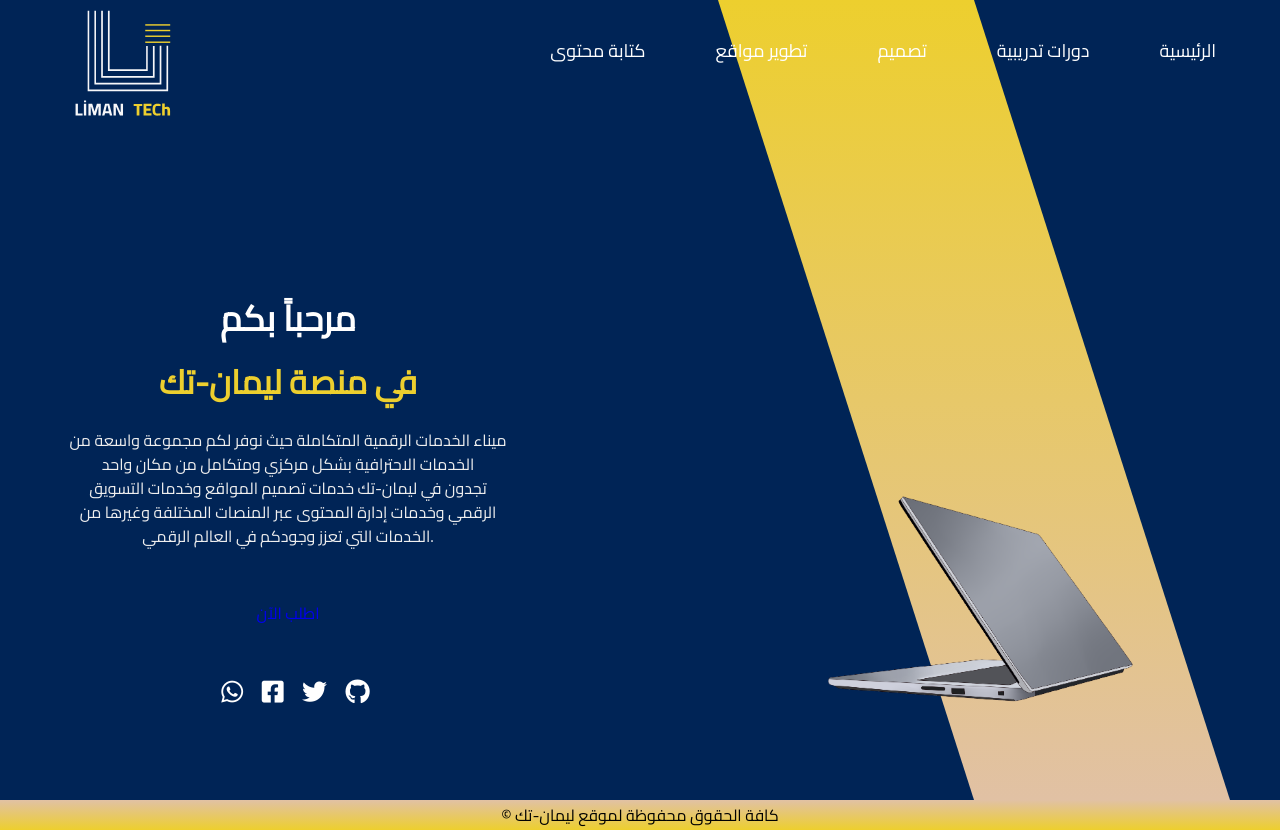
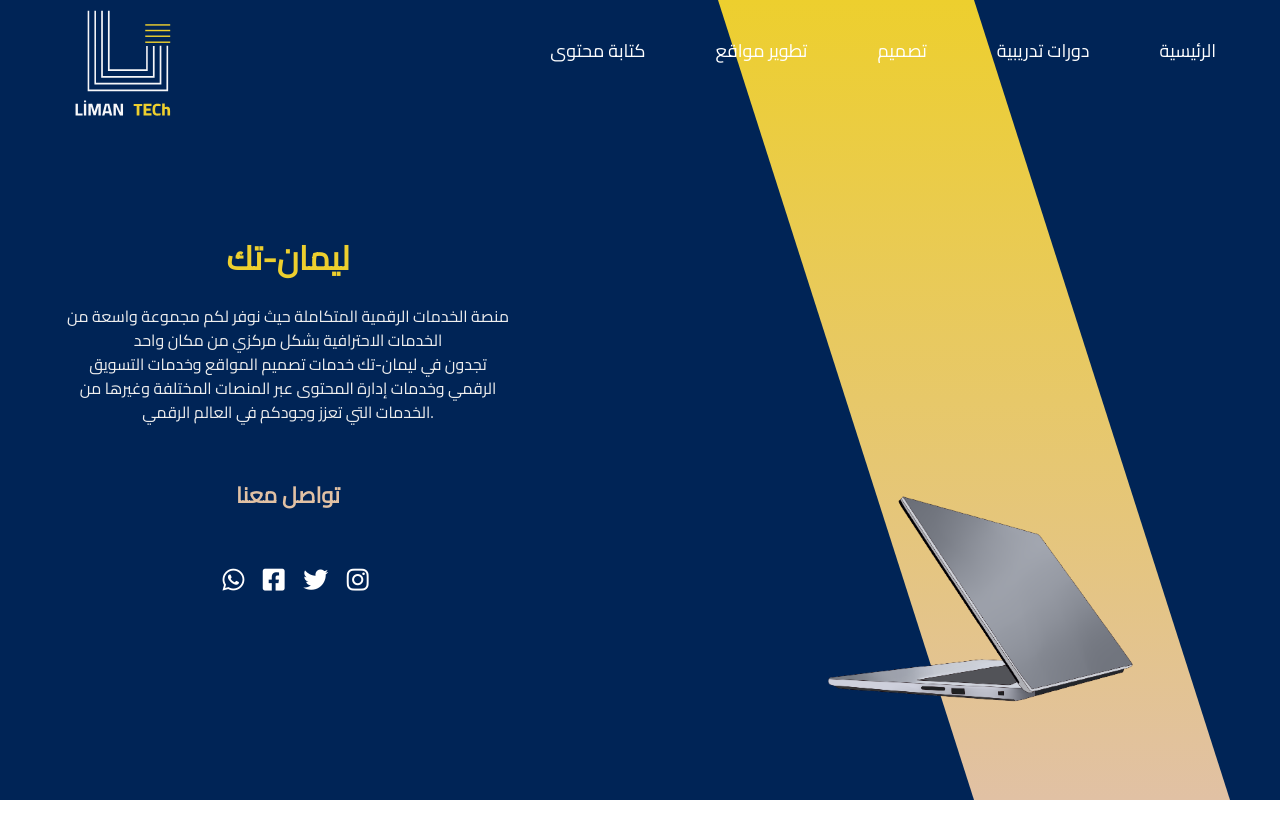
Before and after one commit to engsaleh/limantech, a plain HTML site: page index.html in a window 1280 px wide. After the commit the page ends 800 px from the top, so only its background shows below. Drawn offline with Linux system fonts and the light colour scheme.

Commit message:
Update index.html

```diff
--- a/index.html
+++ b/index.html
@@ -38,17 +38,17 @@
 
       <div class="content">
         <div class="div-text">
-          <h3>مرحباً بكم</h3>
-          <h1>في منصة  <b> ليمان-تك</b></h1>
+          <br>
+          <h1> ليمان-تك </h1>
           <p>
-          ميناء الخدمات الرقمية المتكاملة حيث نوفر لكم مجموعة واسعة من الخدمات الاحترافية بشكل مركزي ومتكامل من مكان واحد <br> تجدون في ليمان-تك خدمات تصميم المواقع وخدمات التسويق الرقمي وخدمات إدارة المحتوى عبر المنصات المختلفة وغيرها من الخدمات التي تعزز وجودكم في العالم الرقمي.
+          منصة الخدمات الرقمية المتكاملة حيث نوفر لكم مجموعة واسعة من الخدمات الاحترافية بشكل مركزي من مكان واحد <br> تجدون في ليمان-تك خدمات تصميم المواقع وخدمات التسويق الرقمي وخدمات إدارة المحتوى عبر المنصات المختلفة وغيرها من الخدمات التي تعزز وجودكم في العالم الرقمي.
           </p>
-          <a href="#" class="btn">اطلب الآن</a>
+          <h2> تواصل معنا</h2>
           <div class="soc-links">
             <a href="https://wa.me/905511830140"><i class="fa-brands fa-whatsapp"></i></a>
             <a href="https://www.facebook.com/liman2tech/"><i class="fa-brands fa-square-facebook"></i></a>
             <a href="#"><i class="fa-brands fa-twitter"></i></a>
-            <a href="https://github.com/engsaleh"><i class="fa-brands fa-github"></i></a>
+            <a href="#"><i class="fa-brands fa-instagram"></i></a>
           </div>
         </div>
 
@@ -58,8 +58,5 @@
       </div>
     </div>
   </div>
-  <footer>
-    <p>&copy; كافة الحقوق محفوظة لموقع ليمان-تك</p>
-  </footer>
   </body>
 </html>
```
